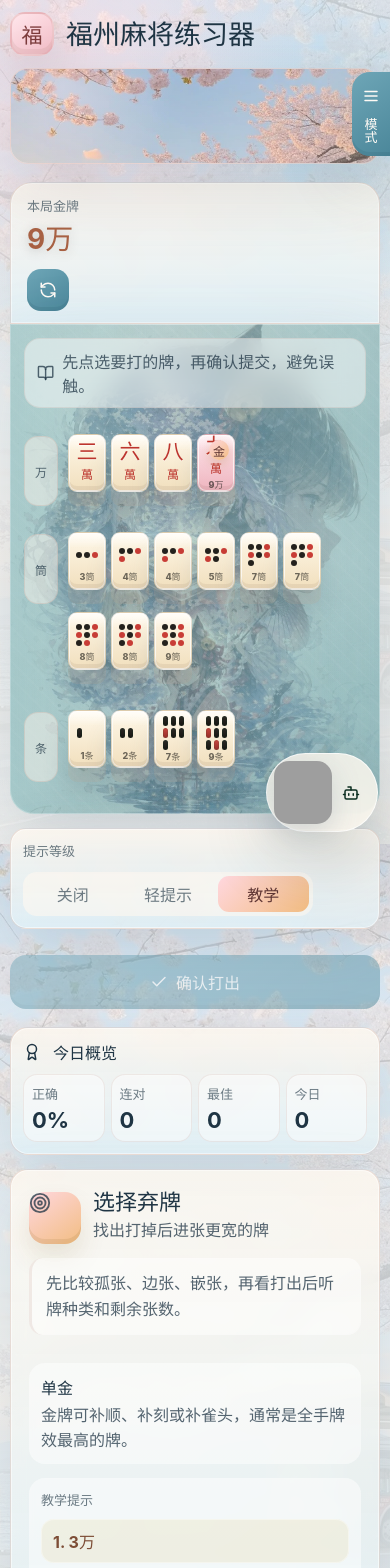
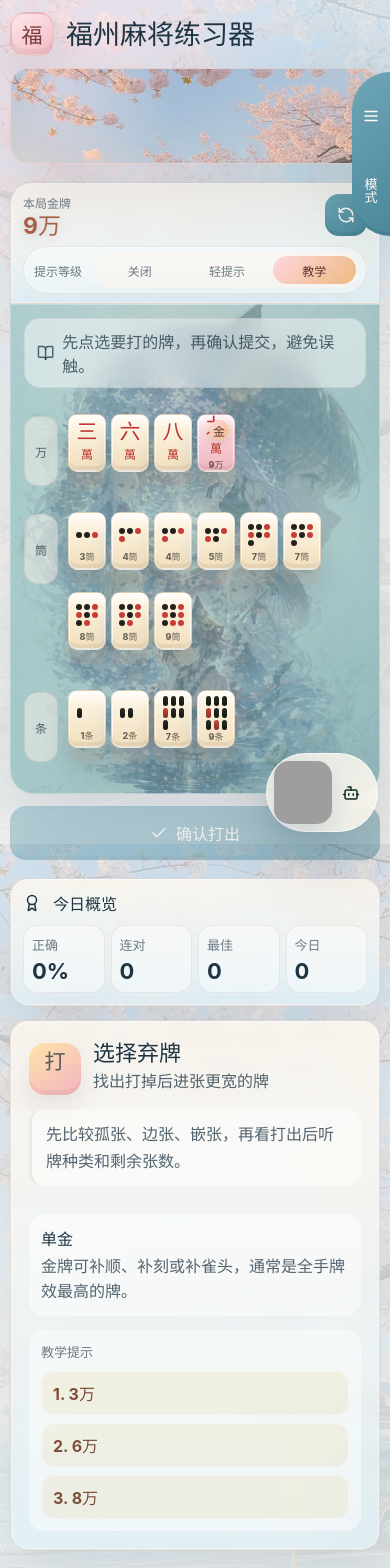
Before and after one commit to 1127806370jingjing/Tile-efficiency-drills, a React (Vite) app: page / in a window 390 px wide. Shown: the top 1568 px of the page. Built offline with nearby package versions, Linux system fonts and the light colour scheme; grey boxes are pictures that could not be loaded.

Commit message:
优化练习反馈与模式切换布局

```diff
--- a/src/App.tsx
+++ b/src/App.tsx
@@ -533,15 +533,18 @@ export function App() {
       <section className="trainer-grid">
         <div className="table-zone">
           <div className="table-header">
-            <div>
+            <div className="table-gold">
               <span className="label">本局金牌</span>
               <strong className="gold-name">
                 {tileLabel(mode === "discard" ? exercise.gold : mode === "listening" ? listeningExercise.gold : drawSession.gold)}
               </strong>
             </div>
-            <button className="icon-button" type="button" onClick={nextExercise} aria-label="换一题">
-              <RefreshCcw size={18} />
-            </button>
+            {mode !== "listening" ? <HintControls hintLevel={hintLevel} setHintLevel={setHintLevel} compact /> : null}
+            <div className="table-actions">
+              <button className="icon-button" type="button" onClick={nextExercise} aria-label="换一题">
+                <RefreshCcw size={18} />
+              </button>
+            </div>
           </div>
 
           <div className="felt">
@@ -570,8 +573,7 @@ export function App() {
           </div>
 
           {mode === "discard" ? (
-            <div className="action-strip">
-              <HintControls hintLevel={hintLevel} setHintLevel={setHintLevel} />
+            <div className="action-strip confirm-only">
               <button
                 className="confirm-action"
                 type="button"
@@ -596,8 +598,6 @@ export function App() {
               session={drawSession}
               answer={drawAnswer}
               pendingTileId={pendingTileId}
-              hintLevel={hintLevel}
-              setHintLevel={setHintLevel}
               onConfirm={() => confirmDiscard()}
               onContinue={continueDrawRound}
               onClaimWin={claimWin}
@@ -1121,9 +1121,11 @@ function TileFace({ tile, isGold }: { tile: TileInstance; isGold: boolean }) {
 function HintControls({
   hintLevel,
   setHintLevel,
+  compact = false,
 }: {
   hintLevel: HintLevel;
   setHintLevel: (level: HintLevel) => void;
+  compact?: boolean;
 }) {
   const levels: Array<{ id: HintLevel; label: string }> = [
     { id: "off", label: "关闭" },
@@ -1132,7 +1134,7 @@ function HintControls({
   ];
 
   return (
-    <div className="hint-row">
+    <div className={`hint-row ${compact ? "compact" : ""}`}>
       <span>提示等级</span>
       <div className="segmented">
         {levels.map((level) => (
@@ -1183,8 +1185,6 @@ function DrawPlayPanel({
   session,
   answer,
   pendingTileId,
-  hintLevel,
-  setHintLevel,
   onConfirm,
   onContinue,
   onClaimWin,
@@ -1194,8 +1194,6 @@ function DrawPlayPanel({
   session: DrawSession;
   answer: AnswerState | null;
   pendingTileId: string | null;
-  hintLevel: HintLevel;
-  setHintLevel: (level: HintLevel) => void;
   onConfirm: () => void;
   onContinue: () => void;
   onClaimWin: () => void;
@@ -1208,7 +1206,6 @@ function DrawPlayPanel({
   return (
     <div className="draw-play-panel">
       <div className="action-strip draw-actions">
-        <HintControls hintLevel={hintLevel} setHintLevel={setHintLevel} />
         {session.won ? (
           <button className="confirm-action win-action" type="button" onClick={onClaimWin} disabled={winClaimed}>
             <Sparkles size={18} />
@@ -1656,7 +1653,7 @@ function FeedbackPanel({
       <div className="feedback-panel guide-panel">
         <div className="feedback-hero">
           <span className="feedback-icon">
-            <Target size={22} />
+            <span className="badge-symbol">打</span>
           </span>
           <div>
             <strong>选择弃牌</strong>
@@ -1706,7 +1703,7 @@ function FeedbackPanel({
     <div className={`feedback-panel answered review-panel ${answer.correct ? "correct" : "wrong"}`}>
       <div className="review-head">
         <span className="review-badge">
-          {answer.correct ? <Check size={20} /> : <X size={20} />}
+          <span className="badge-symbol">{answer.correct ? "对" : "错"}</span>
         </span>
         <div>
           <strong>{answer.correct ? "选择正确" : "这张不是最优"}</strong>
@@ -1715,6 +1712,9 @@ function FeedbackPanel({
             {answer.evaluation.winningDrawCopies} 张
           </span>
         </div>
+        <button className="review-next-action" type="button" onClick={onNext}>
+          下一题
+        </button>
       </div>
 
       {hintLevel === "teaching" ? (
@@ -1758,9 +1758,6 @@ function FeedbackPanel({
           {!answer.correct ? <p>推荐打：{recommended}</p> : null}
         </div>
       ) : null}
-      <button className="primary-action" type="button" onClick={onNext}>
-        下一题
-      </button>
     </div>
   );
 }
@@ -1787,7 +1784,7 @@ function DrawFeedbackPanel({
       <div className="feedback-panel answered review-panel correct">
         <div className="review-head">
           <span className="review-badge">
-            <Sparkles size={20} />
+            <span className="badge-symbol">胡</span>
           </span>
           <div>
             <strong>已经成胡形</strong>
@@ -1809,7 +1806,7 @@ function DrawFeedbackPanel({
       <div className="feedback-panel guide-panel">
         <div className="feedback-hero">
           <span className="feedback-icon">
-            <Sparkles size={22} />
+            <span className="badge-symbol">摸</span>
           </span>
           <div>
             <strong>摸打到胡</strong>
@@ -1855,7 +1852,7 @@ function DrawFeedbackPanel({
     <div className={`feedback-panel answered review-panel ${answer.correct ? "correct" : "wrong"}`}>
       <div className="review-head">
         <span className="review-badge">
-          {answer.correct ? <Check size={20} /> : <X size={20} />}
+          <span className="badge-symbol">{answer.correct ? "对" : "错"}</span>
         </span>
         <div>
           <strong>{answer.correct ? "本巡选择合理" : "这巡还有更优选择"}</strong>
@@ -1932,7 +1929,7 @@ function ListeningFeedbackPanel({
       <div className="feedback-panel guide-panel">
         <div className="feedback-hero">
           <span className="feedback-icon">
-            <Eye size={22} />
+            <span className="badge-symbol">听</span>
           </span>
           <div>
             <strong>听牌判断</strong>
@@ -1958,7 +1955,7 @@ function ListeningFeedbackPanel({
     <div className={`feedback-panel answered review-panel ${answer.correct ? "correct" : "wrong"}`}>
       <div className="review-head">
         <span className="review-badge">
-          {answer.correct ? <Check size={20} /> : <X size={20} />}
+          <span className="badge-symbol">{answer.correct ? "对" : "补"}</span>
         </span>
         <div>
           <strong>{answer.correct ? "听牌判断正确" : "听口还没找全"}</strong>
@@ -1966,6 +1963,9 @@ function ListeningFeedbackPanel({
             听牌 {waits.length} 种 · 共 {exercise.waitingCopies} 张
           </span>
         </div>
+        <button className="review-next-action" type="button" onClick={onNext}>
+          下一题
+        </button>
       </div>
 
       <div className="review-section">
@@ -1978,9 +1978,6 @@ function ListeningFeedbackPanel({
         {extra.length > 0 ? <p>多选：{extra.join("、")}</p> : null}
         {answer.correct ? <p>选择完整，下一题继续保持。</p> : null}
       </div>
-      <button className="primary-action" type="button" onClick={onNext}>
-        下一题
-      </button>
     </div>
   );
 }
--- a/src/styles.css
+++ b/src/styles.css
@@ -115,7 +115,7 @@ h1 {
   display: grid;
   grid-template-columns: auto auto;
   align-items: start;
-  filter: drop-shadow(0 18px 34px rgba(12, 67, 56, 0.16));
+  filter: drop-shadow(0 18px 34px rgba(12, 67, 56, 0.14));
   transition:
     top 120ms ease,
     filter 180ms ease;
@@ -131,7 +131,7 @@ h1 {
   place-items: center;
   gap: 6px;
   padding: 10px 0;
-  border-radius: 18px 0 0 18px;
+  border-radius: 999px 0 0 999px;
   color: #fff;
   background: linear-gradient(180deg, #166b5a, #0c4338);
   box-shadow: 0 16px 34px rgba(12, 67, 56, 0.24);
@@ -151,8 +151,8 @@ h1 {
 }
 
 .mode-dock.open .mode-tab {
-  border-radius: 0 0 0 18px;
-  transform: translateX(-1px);
+  border-radius: 0 0 0 22px;
+  transform: translateX(0);
 }
 
 .mode-tab::before {
@@ -236,40 +236,28 @@ h1 {
   padding: 10px;
   border: 1px solid rgba(255, 255, 255, 0.72);
   border-right: 0;
-  border-radius: 18px 0 0 18px;
+  border-radius: 24px 0 0 24px;
   background: var(--glass-strong);
   box-shadow: 0 18px 42px rgba(16, 36, 31, 0.18);
   backdrop-filter: blur(18px);
-  opacity: 0;
+  clip-path: inset(0 0 0 100% round 24px 0 0 24px);
+  opacity: 1;
   pointer-events: none;
-  transform: translateX(calc(100% + 18px)) scaleX(0.92);
+  transform: translateX(34px) scaleX(0.92);
   transform-origin: right center;
   transition:
-    opacity 180ms ease,
-    transform 260ms cubic-bezier(0.2, 0.85, 0.25, 1.08);
+    clip-path 270ms cubic-bezier(0.2, 0.85, 0.25, 1),
+    transform 270ms cubic-bezier(0.2, 0.85, 0.25, 1);
 }
 
 .mode-drawer::after {
-  content: "";
-  position: absolute;
-  top: 14px;
-  right: -8px;
-  width: 14px;
-  height: 68px;
-  border-radius: 0 999px 999px 0;
-  background: inherit;
-  opacity: 0;
-  transition: opacity 180ms ease;
+  content: none;
 }
 
 .mode-dock.open .mode-drawer {
-  opacity: 1;
+  clip-path: inset(0 0 0 0 round 24px 0 0 24px);
   pointer-events: auto;
   transform: translateX(0) scaleX(1);
-}
-
-.mode-dock.open .mode-drawer::after {
-  opacity: 1;
 }
 
 .mode-button {
@@ -285,7 +273,7 @@ h1 {
   background: transparent;
   white-space: nowrap;
   opacity: 0;
-  transform: translateX(18px);
+  transform: translateX(22px) scale(0.96);
   transition:
     opacity 180ms ease,
     transform 240ms cubic-bezier(0.2, 0.85, 0.25, 1.08),
@@ -303,7 +291,7 @@ h1 {
 
 .mode-dock.open .mode-button {
   opacity: 1;
-  transform: translateX(0);
+  transform: translateX(0) scale(1);
 }
 
 .mode-dock.open .mode-button:nth-child(1) {
@@ -3279,3 +3267,268 @@ h1 {
     flex: 0 0 auto;
   }
 }
+
+/* Current layout polish: compact table tools, clearer feedback badges, and a connected mode drawer. */
+.table-header {
+  display: grid;
+  grid-template-columns: minmax(112px, auto) minmax(260px, 1fr) auto;
+  align-items: center;
+  gap: 12px;
+}
+
+.table-gold {
+  min-width: 0;
+}
+
+.table-actions {
+  display: flex;
+  justify-content: flex-end;
+}
+
+.hint-row.compact {
+  justify-self: center;
+  display: inline-flex;
+  align-items: center;
+  justify-content: center;
+  width: min(100%, 420px);
+  min-height: 42px;
+  margin: 0;
+  padding: 6px 8px 6px 12px;
+  border-radius: 999px;
+  background: rgba(255, 255, 255, 0.42);
+  box-shadow: inset 0 0 0 1px rgba(255, 255, 255, 0.36);
+}
+
+.hint-row.compact span {
+  flex: 0 0 auto;
+  margin: 0;
+  font-size: 12px;
+}
+
+.hint-row.compact .segmented {
+  width: min(260px, 100%);
+  border-radius: 999px;
+}
+
+.hint-row.compact .segmented button {
+  min-height: 30px;
+  border-radius: 999px;
+  font-size: 12px;
+}
+
+.action-strip.confirm-only {
+  grid-template-columns: minmax(180px, 260px);
+  justify-content: end;
+}
+
+.action-strip.confirm-only .confirm-action {
+  margin-top: 12px;
+}
+
+.feedback-hero,
+.review-head {
+  grid-template-columns: auto minmax(0, 1fr);
+}
+
+.review-head:has(.review-next-action) {
+  grid-template-columns: auto minmax(0, 1fr) auto;
+}
+
+.feedback-icon,
+.review-badge {
+  flex: 0 0 auto;
+  overflow: hidden;
+}
+
+.badge-symbol {
+  display: grid;
+  width: 100%;
+  height: 100%;
+  place-items: center;
+  margin: 0;
+  color: inherit;
+  font-size: 18px;
+  font-weight: 900;
+  line-height: 1;
+  text-align: center;
+}
+
+.feedback-icon .badge-symbol {
+  font-size: 21px;
+}
+
+.review-badge .badge-symbol {
+  font-size: 17px;
+}
+
+.review-next-action {
+  align-self: center;
+  display: inline-flex;
+  align-items: center;
+  justify-content: center;
+  min-height: 38px;
+  padding: 0 14px;
+  border: 0;
+  border-radius: 999px;
+  color: #fff;
+  background: linear-gradient(135deg, #e15b4a, #d6a931);
+  box-shadow: 0 12px 24px rgba(217, 79, 53, 0.16);
+  cursor: pointer;
+  font-weight: 800;
+  white-space: nowrap;
+  transition:
+    transform 160ms ease,
+    box-shadow 160ms ease;
+}
+
+.review-next-action:hover {
+  transform: translateY(-1px);
+  box-shadow: 0 16px 28px rgba(217, 79, 53, 0.2);
+}
+
+.mode-dock {
+  align-items: stretch;
+}
+
+.mode-dock.open .mode-tab {
+  background: linear-gradient(180deg, #d95c71, #b84661);
+  box-shadow: inset 6px 0 14px rgba(255, 255, 255, 0.12), 0 18px 34px rgba(143, 65, 83, 0.2);
+}
+
+.mode-drawer {
+  align-self: stretch;
+  background: rgba(255, 249, 244, 0.88);
+}
+
+.mode-dock.open .mode-drawer {
+  box-shadow: -18px 20px 46px rgba(85, 90, 116, 0.18), inset 0 0 0 1px rgba(255, 255, 255, 0.46);
+}
+
+.mode-dock.open .mode-button {
+  transition-delay: calc(var(--mode-index, 0) * 48ms + 40ms);
+}
+
+.mode-dock.open .mode-button:nth-child(1) {
+  --mode-index: 0;
+}
+
+.mode-dock.open .mode-button:nth-child(2) {
+  --mode-index: 1;
+}
+
+.mode-dock.open .mode-button:nth-child(3) {
+  --mode-index: 2;
+}
+
+.theme-sakura .hint-row.compact {
+  border-color: rgba(167, 108, 89, 0.12);
+  background: rgba(255, 255, 255, 0.42);
+  box-shadow: inset 0 0 0 1px rgba(255, 255, 255, 0.34);
+}
+
+.theme-sakura .feedback-icon,
+.theme-sakura .review-badge {
+  color: #7d4d36;
+  background: linear-gradient(145deg, #ffe4a8, #f3b3c2);
+  box-shadow: inset 0 -5px 0 rgba(126, 75, 63, 0.08), 0 14px 26px rgba(121, 87, 90, 0.12);
+}
+
+.theme-sakura .answered.correct .review-badge {
+  color: #1d694d;
+  background: linear-gradient(145deg, #d7f6da, #88d8bb);
+}
+
+.theme-sakura .answered.wrong .review-badge {
+  color: #fff;
+  background: linear-gradient(145deg, #ee796a, #c94352);
+}
+
+.theme-sakura .review-next-action {
+  color: #fff;
+  background: linear-gradient(135deg, #da6077, #e7a94f);
+}
+
+.theme-sakura .mode-drawer {
+  border-color: rgba(167, 108, 89, 0.18);
+  background: rgba(255, 248, 242, 0.9);
+}
+
+.theme-sakura .mode-button {
+  color: rgba(31, 53, 68, 0.7);
+}
+
+.theme-sakura .mode-button.active {
+  color: #7c3b3b;
+  background: linear-gradient(135deg, #ffe1a3, #f3b4c4);
+}
+
+@media (max-width: 980px) {
+  .table-header {
+    grid-template-columns: minmax(104px, auto) minmax(220px, 1fr) auto;
+  }
+
+  .hint-row.compact {
+    width: 100%;
+  }
+}
+
+@media (max-width: 640px) {
+  .table-header {
+    grid-template-columns: 1fr auto;
+    align-items: center;
+    gap: 8px;
+    min-height: 0;
+    padding: 9px 12px;
+  }
+
+  .table-header .label {
+    font-size: 12px;
+  }
+
+  .table-header .gold-name {
+    font-size: 23px;
+    line-height: 1.05;
+  }
+
+  .table-gold {
+    grid-column: 1;
+  }
+
+  .table-actions {
+    grid-column: 2;
+    grid-row: 1;
+  }
+
+  .hint-row.compact {
+    grid-column: 1 / -1;
+    justify-self: stretch;
+    display: grid;
+    grid-template-columns: auto minmax(0, 1fr);
+    width: 100%;
+    min-height: 42px;
+    padding: 5px 6px 5px 10px;
+  }
+
+  .hint-row.compact .segmented {
+    width: 100%;
+  }
+
+  .hint-row.compact .segmented button {
+    min-height: 28px;
+    padding: 0 6px;
+  }
+
+  .action-strip.confirm-only {
+    grid-template-columns: 1fr;
+  }
+
+  .review-head:has(.review-next-action) {
+    grid-template-columns: auto minmax(0, 1fr);
+  }
+
+  .review-next-action {
+    grid-column: 1 / -1;
+    justify-self: stretch;
+    width: 100%;
+  }
+}
```
